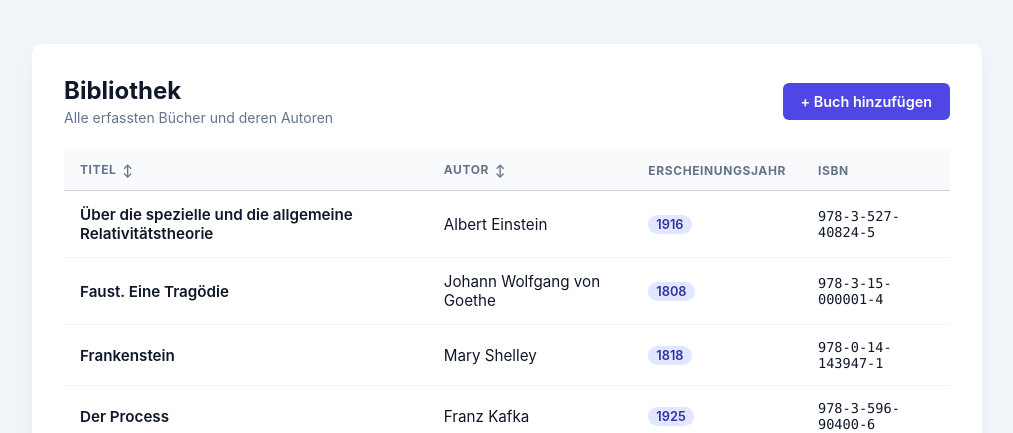
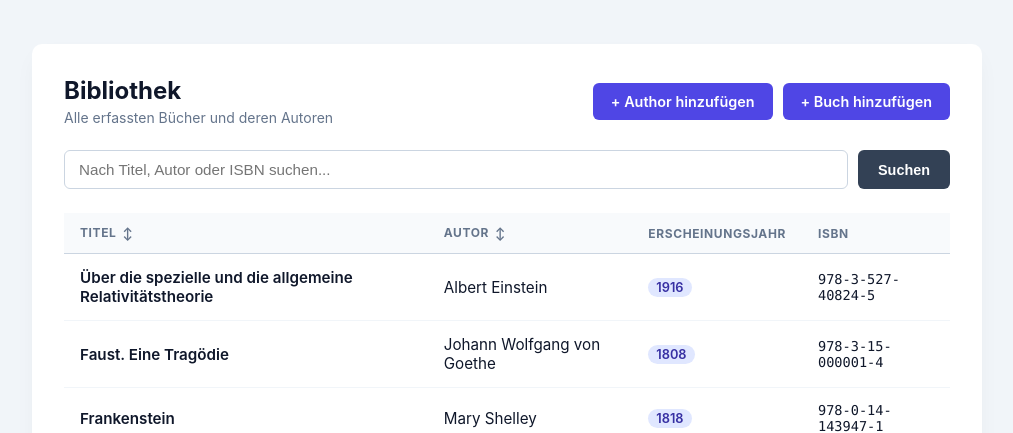
Before and after one commit to TooBieeeee/DigitalLibrary, a Flask app: page / in a window 1280 px wide. Shown: the top 433 px of the page, without its empty margins (133-1146 px from the left). Run offline with Flask 3, Linux system fonts and the light colour scheme.

Commit message:
added searchbar

```diff
--- a/app.py
+++ b/app.py
@@ -5,6 +5,7 @@ from flask_sqlalchemy import SQLAlchemy
 import os
 
 from flask_sqlalchemy.session import Session
+from sqlalchemy import or_
 
 from data_models import db, Author, Book
 
@@ -22,7 +23,19 @@ db.init_app(app)
 @app.route('/')
 def index():
     sort_by = request.args.get("sort")
+    search_term = request.args.get("search")
     query = db.session.query(Book)
+
+    if search_term:
+        search_filter = f"%{search_term}%"
+        query = query.filter(
+            or_(
+                Book.title.ilike(search_filter),
+                Author.name.ilike(search_filter),
+                Book.isbn.ilike(search_filter),
+            )
+        )
+
     if sort_by == "title":
         query = query.order_by(Book.title)
     elif sort_by == "author":
@@ -31,7 +44,7 @@ def index():
         query = query.order_by(Book.publication_year)
 
     books = query.all()
-    return render_template('home.html', books=books)
+    return render_template('home.html', books=books, search_term=search_term)
 
 @app.route('/add_author' , methods=['GET', 'POST'])
 def add_author():
--- a/static/css/style.css
+++ b/static/css/style.css
@@ -122,6 +122,12 @@ input[type="submit"]:active {
     font-size: 1.5rem;
     font-weight: 700;
     color: var(--text-main);
+}
+
+.header-actions {
+    display: flex;
+    align-items: center;
+    gap: 10px;
 }
 
 .subtitle {
@@ -254,3 +260,77 @@ input[type="submit"]:active {
 .sort-link:hover .sort-icon {
     opacity: 1;
 }
+
+/* --- Suchleiste Styling --- */
+.search-bar-container {
+    display: flex;
+    gap: 10px;
+    margin-bottom: 24px;
+    width: 100%;
+    max-width: 100%;
+    box-shadow: none;
+    padding: 0;
+    background: none;
+    flex-direction: row;
+}
+
+.search-input-wrapper {
+    position: relative;
+    flex: 1;
+    display: flex;
+    align-items: center;
+}
+
+.search-input {
+    width: 100%;
+    padding: 10px 36px 10px 14px;
+    font-size: 0.95rem;
+    border: 1px solid var(--border);
+    border-radius: 6px;
+    outline: none;
+    background-color: #ffffff;
+    transition: border-color 0.15s ease, box-shadow 0.15s ease;
+}
+
+.search-input:focus {
+    border-color: var(--border-focus);
+    box-shadow: 0 0 0 3px rgba(99, 102, 241, 0.15);
+}
+
+.search-clear-btn {
+    position: absolute;
+    right: 12px;
+    color: var(--text-muted);
+    text-decoration: none;
+    font-size: 0.9rem;
+    font-weight: bold;
+    padding: 2px 6px;
+    border-radius: 50%;
+    transition: color 0.15s ease, background-color 0.15s ease;
+}
+
+.search-clear-btn:hover {
+    color: var(--text-main);
+    background-color: #f1f5f9;
+}
+
+.btn-search {
+    padding: 10px 20px;
+    background-color: #334155;
+    color: #ffffff;
+    font-size: 0.9rem;
+    font-weight: 600;
+    border: none;
+    border-radius: 6px;
+    cursor: pointer;
+    white-space: nowrap;
+    transition: background-color 0.15s ease, transform 0.05s ease;
+}
+
+.btn-search:hover {
+    background-color: #1e293b;
+}
+
+.btn-search:active {
+    transform: scale(0.98);
+}
--- a/templates/home.html
+++ b/templates/home.html
@@ -1,22 +1,3 @@
-<!-- <!DOCTYPE html>
-<html lang="en">
-  <head>
-    <meta charset="UTF-8">
-    <meta name="viewport" content="width=device-width, initial-scale=1.0">
-    <meta http-equiv="X-UA-Compatible" content="ie=edge">
-    <title>Digital Library</title>
-    <link rel="stylesheet" href="{{ url_for('static', filename='css/style.css') }}">
-  </head>
-  <body>
-
-    {% for book in result %}
-    <div> <h3>{{ book.title }}</h3>
-    </div>
-    {% endfor %}
-
-  </body>
-</html>
--->
 <!DOCTYPE html>
 <html lang="de">
 <head>
@@ -33,15 +14,35 @@
                 <h1>Bibliothek</h1>
                 <p class="subtitle">Alle erfassten Bücher und deren Autoren</p>
             </div>
-            <a href="{{ url_for('add_book') }}" class="btn-primary">+ Buch hinzufügen</a>
+            <div class="header-actions">
+                <a href="{{ url_for('add_author') }}" class="btn-primary">+ Author hinzufügen</a>
+                <a href="{{ url_for('add_book') }}" class="btn-primary">+ Buch hinzufügen</a>
+            </div>
         </header>
+
+        <!-- Suchleiste -->
+        <form action="{{ url_for('index') }}" method="GET" class="search-bar-container">
+            <div class="search-input-wrapper">
+                <input
+                    type="text"
+                    name="search"
+                    placeholder="Nach Titel, Autor oder ISBN suchen..."
+                    value="{{ search_term or '' }}"
+                    class="search-input"
+                >
+                {% if search_term %}
+                    <a href="{{ url_for('index') }}" class="search-clear-btn" title="Suche zurücksetzen">✕</a>
+                {% endif %}
+            </div>
+            <button type="submit" class="btn-search">Suchen</button>
+        </form>
 
         <div class="table-responsive">
             <table class="data-table">
                 <thead>
                     <tr>
-                        <th>Titel<a href="{{ url_for('index', sort='title') }}" class="sort-link" title="Nach Titel sortieren">↕</a></th>
-                        <th>Autor<a href="{{ url_for('index', sort='author') }}" class="sort-link" title="Nach Autor sortieren">↕</a></th>
+                        <th>Titel<a href="{{ url_for('index', sort='title', search=search_term) }}" class="sort-link" title="Nach Titel sortieren">↕</a></th>
+                        <th>Autor<a href="{{ url_for('index', sort='author', search=search_term) }}" class="sort-link" title="Nach Autor sortieren">↕</a></th>
                         <th>Erscheinungsjahr</th>
                         <th>ISBN</th>
                     </tr>
@@ -53,7 +54,6 @@
                             {{ book.title }}
                         </td>
                         <td>
-                            {# SQLAlchemy-relationship book.author.name in class Books--> author = db.relationship('Author', back_populates='books') #}
                             {{ book.author.name }}
                         </td>
                         <td><span class="badge">{{ book.publication_year }}</span></td>
@@ -61,7 +61,13 @@
                     </tr>
                     {% else %}
                     <tr>
-                        <td colspan="4" class="empty-state">Noch keine Bücher vorhanden.</td>
+                        <td colspan="4" class="empty-state">
+                            {% if search_term %}
+                                Keine Treffer für „{{ search_term }}“ gefunden.
+                            {% else %}
+                                Noch keine Bücher vorhanden.
+                            {% endif %}
+                        </td>
                     </tr>
                     {% endfor %}
                 </tbody>
```
